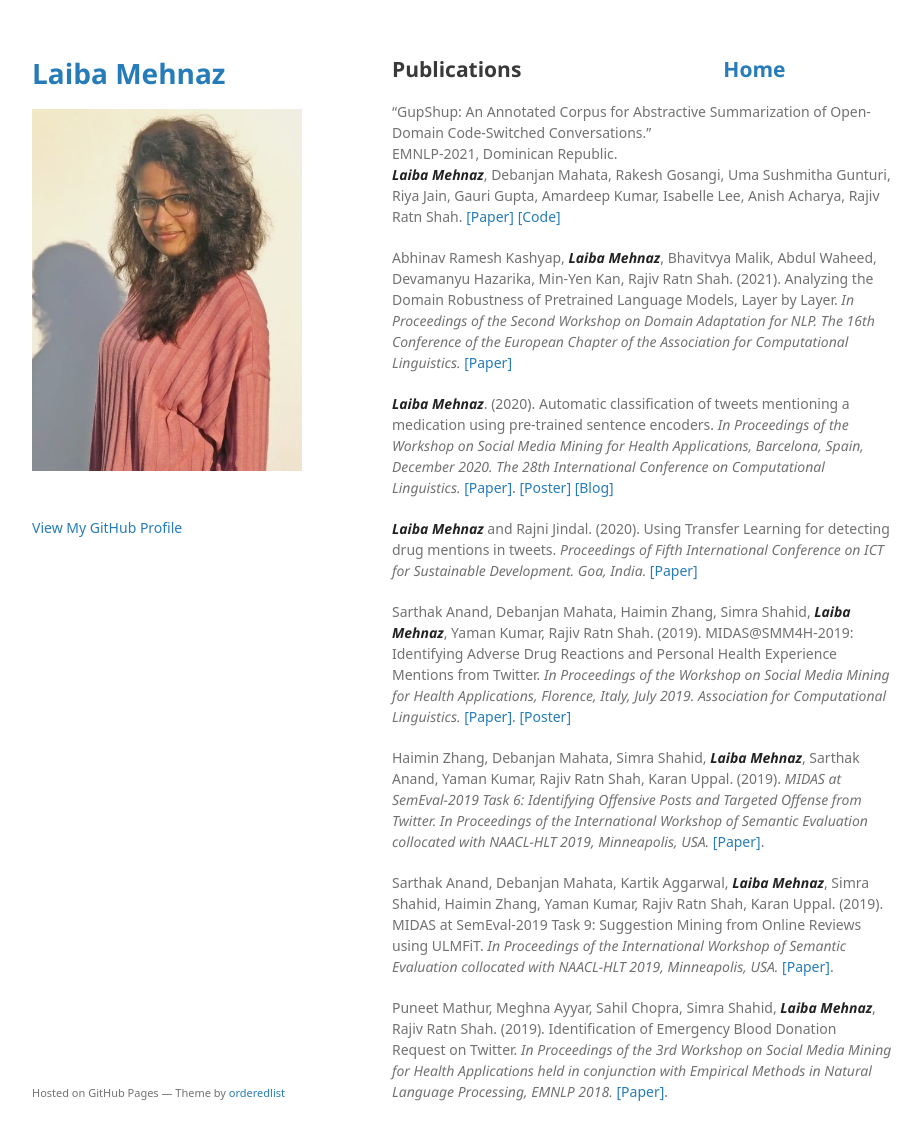
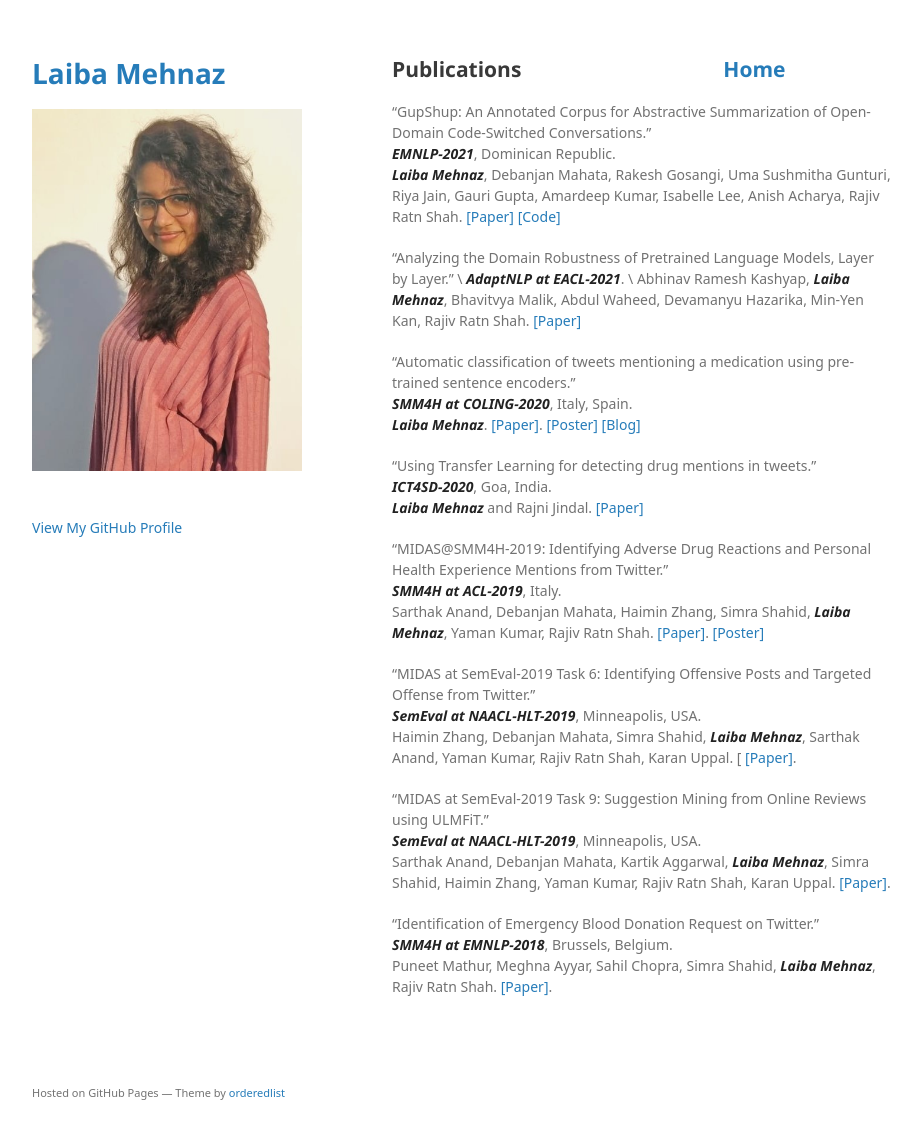
Before and after one commit to laibamehnaz/laibamehnaz.github.io, a Jekyll site: the page built from publication.md, in a window 1280 px wide and 1172 px high. Shown: the top 1140 px of the window, without its empty margins (178-1100 px from the left). Built offline with Jekyll 4.4.1, drawn with Linux system fonts in a browser that asks for light colours; some web fonts are replaced; the repository's description, which GitHub fills in, is left out; our own code applies the rules of GitHub Pages for plain Markdown files.

Commit message:
Update publication.md

```diff
--- a/publication.md
+++ b/publication.md
@@ -7,38 +7,38 @@ layout: default
 
 “GupShup: An Annotated Corpus for Abstractive Summarization of Open-Domain Code-Switched
 Conversations.” \
-EMNLP-2021, Dominican Republic. \
+***EMNLP-2021***, Dominican Republic. \
 ***Laiba Mehnaz***, Debanjan Mahata, Rakesh Gosangi, Uma Sushmitha Gunturi, Riya Jain, Gauri Gupta, Amardeep
 Kumar, Isabelle Lee, Anish Acharya, Rajiv Ratn Shah.  [[Paper]](https://aclanthology.org/2021.emnlp-main.499/) [[Code]](https://github.com/midas-research/gupshup)
 
-Abhinav Ramesh Kashyap, ***Laiba Mehnaz***, Bhavitvya Malik, Abdul Waheed, Devamanyu Hazarika, Min-Yen
-Kan, Rajiv Ratn Shah. (2021). Analyzing the Domain Robustness of Pretrained Language Models, Layer by
-Layer. *In Proceedings of the Second Workshop on Domain Adaptation for NLP. The 16th Conference of the
-European Chapter of the Association for Computational Linguistics.* [[Paper]](https://www.aclweb.org/anthology/2021.adaptnlp-1.23/)
+“Analyzing the Domain Robustness of Pretrained Language Models, Layer by Layer.” \
+***AdaptNLP at EACL-2021***. \
+Abhinav Ramesh Kashyap, ***Laiba Mehnaz***, Bhavitvya Malik, Abdul Waheed, Devamanyu Hazarika, Min-Yen Kan, Rajiv
+Ratn Shah. [[Paper]](https://www.aclweb.org/anthology/2021.adaptnlp-1.23/)
 
-***Laiba Mehnaz***. (2020). Automatic classification of tweets mentioning a medication using pre-trained sentence
-encoders. *In Proceedings of the Workshop on Social Media Mining for Health Applications, Barcelona, Spain,
-December 2020. The 28th International Conference on Computational Linguistics.*  [[Paper]](https://www.aclweb.org/anthology/2020.smm4h-1.27/). <a href="./SMM4H2020_POSTER_Final_Laiba_Mehnaz.pdf" target="_blank">[Poster]</a> [[Blog]](./SMM4H2020.html)
+“Automatic classification of tweets mentioning a medication using pre-trained sentence encoders.” \
+***SMM4H at COLING-2020***, Italy, Spain. \
+***Laiba Mehnaz***. [[Paper]](https://www.aclweb.org/anthology/2020.smm4h-1.27/). <a href="./SMM4H2020_POSTER_Final_Laiba_Mehnaz.pdf" target="_blank">[Poster]</a> [[Blog]](./SMM4H2020.html)
 
-***Laiba Mehnaz*** and Rajni Jindal. (2020). Using Transfer Learning for detecting drug mentions in tweets.
-*Proceedings of Fifth International Conference on ICT for Sustainable Development. Goa, India.* <a href="https://link.springer.com/chapter/10.1007%2F978-981-15-8289-9_33" target="_blank">[Paper]</a>
+“Using Transfer Learning for detecting drug mentions in tweets.” \
+***ICT4SD-2020***, Goa, India. \
+***Laiba Mehnaz*** and Rajni Jindal. <a href="https://link.springer.com/chapter/10.1007%2F978-981-15-8289-9_33" target="_blank">[Paper]</a>
 
-Sarthak Anand, Debanjan Mahata, Haimin Zhang, Simra Shahid, ***Laiba Mehnaz***, Yaman Kumar, Rajiv Ratn
-Shah. (2019). MIDAS@SMM4H-2019: Identifying Adverse Drug Reactions and Personal Health Experience
-Mentions from Twitter. *In Proceedings of the Workshop on Social Media Mining for Health Applications,
-Florence, Italy, July 2019. Association for Computational Linguistics.* [[Paper]](https://www.aclweb.org/anthology/W19-3223/). <a href="./smm4h_poster (1).pdf" target="_blank">[Poster]</a>
+“MIDAS@SMM4H-2019: Identifying Adverse Drug Reactions and Personal Health Experience Mentions from
+Twitter.” \
+***SMM4H at ACL-2019***, Italy. \
+Sarthak Anand, Debanjan Mahata, Haimin Zhang, Simra Shahid, ***Laiba Mehnaz***, Yaman Kumar, Rajiv Ratn Shah. [[Paper]](https://www.aclweb.org/anthology/W19-3223/). <a href="./smm4h_poster (1).pdf" target="_blank">[Poster]</a>
 
-Haimin Zhang, Debanjan Mahata, Simra Shahid, ***Laiba Mehnaz***, Sarthak Anand, Yaman Kumar, Rajiv Ratn
-Shah, Karan Uppal. (2019). *MIDAS at SemEval-2019 Task 6: Identifying Offensive Posts and Targeted Offense
-from Twitter. In Proceedings of the International Workshop of Semantic Evaluation collocated with
-NAACL-HLT 2019, Minneapolis, USA.* [[Paper]](https://www.aclweb.org/anthology/S19-2122/).
+“MIDAS at SemEval-2019 Task 6: Identifying Offensive Posts and Targeted Offense from Twitter.” \
+***SemEval at NAACL-HLT-2019***, Minneapolis, USA. \
+Haimin Zhang, Debanjan Mahata, Simra Shahid, ***Laiba Mehnaz***, Sarthak Anand, Yaman Kumar, Rajiv Ratn Shah,
+Karan Uppal. [ [[Paper]](https://www.aclweb.org/anthology/S19-2122/).
 
-Sarthak Anand, Debanjan Mahata, Kartik Aggarwal, ***Laiba Mehnaz***, Simra Shahid, Haimin Zhang, Yaman
-Kumar, Rajiv Ratn Shah, Karan Uppal. (2019). MIDAS at SemEval-2019 Task 9: Suggestion Mining from
-Online Reviews using ULMFiT. *In Proceedings of the International Workshop of Semantic Evaluation collocated
-with NAACL-HLT 2019, Minneapolis, USA.*  [[Paper]](https://www.aclweb.org/anthology/S19-2213/).
+“MIDAS at SemEval-2019 Task 9: Suggestion Mining from Online Reviews using ULMFiT.” \
+***SemEval at NAACL-HLT-2019***, Minneapolis, USA. \
+Sarthak Anand, Debanjan Mahata, Kartik Aggarwal, ***Laiba Mehnaz***, Simra Shahid, Haimin Zhang, Yaman Kumar, Rajiv
+Ratn Shah, Karan Uppal. [[Paper]](https://www.aclweb.org/anthology/S19-2213/).
 
-Puneet Mathur, Meghna Ayyar, Sahil Chopra, Simra Shahid, ***Laiba Mehnaz***, Rajiv Ratn Shah. (2019).
-Identification of Emergency Blood Donation Request on Twitter. *In Proceedings of the 3rd Workshop on Social
-Media Mining for Health Applications held in conjunction with Empirical Methods in Natural Language
-Processing, EMNLP 2018.*  [[Paper]](https://www.aclweb.org/anthology/W18-5907/).
+“Identification of Emergency Blood Donation Request on Twitter.” \
+***SMM4H at EMNLP-2018***, Brussels, Belgium. \
+Puneet Mathur, Meghna Ayyar, Sahil Chopra, Simra Shahid, ***Laiba Mehnaz***, Rajiv Ratn Shah. [[Paper]](https://www.aclweb.org/anthology/W18-5907/).
```
